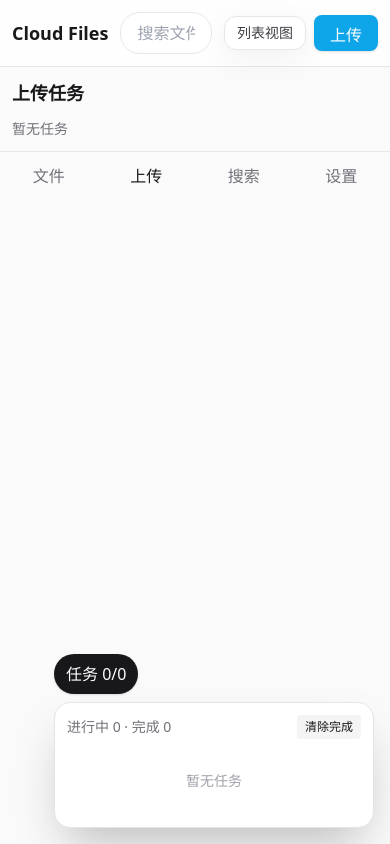
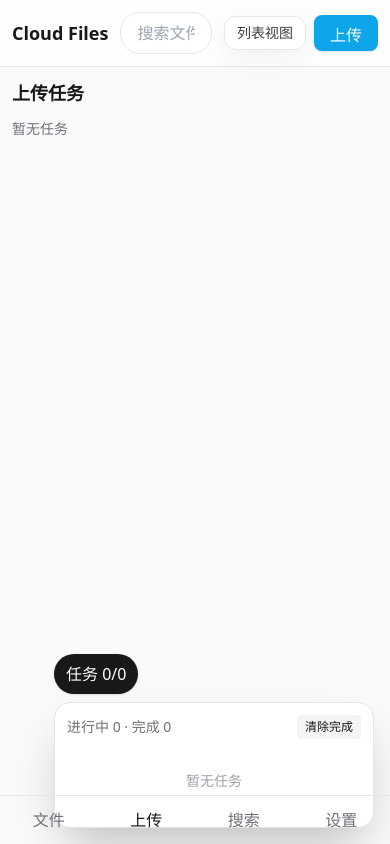
Before and after one commit to kuangwenjie2323/CloudR2, a React (Vite) app: page /uploads in a window 390 px wide. Built offline with nearby package versions, Linux system fonts and the light colour scheme.

Commit message:
Adjust app layout container classes

```diff
--- a/src/App.jsx
+++ b/src/App.jsx
@@ -14,13 +14,13 @@
 
 export default function App() {
   return (
-    <div className="min-h-screen bg-zinc-50">
-      <main className="flex flex-col">
+    <div className="app bg-zinc-50">
+      <main className="app-main flex flex-col">
         <div className="sticky top-0 z-40 bg-white/80 backdrop-blur border-b">
           <Topbar />
         </div>
 
-        <section className="flex-1 p-3 sm:p-6">
+        <section className="flex-1 min-h-0 p-3 sm:p-6">
           <RoutesView />
         </section>
 
```
